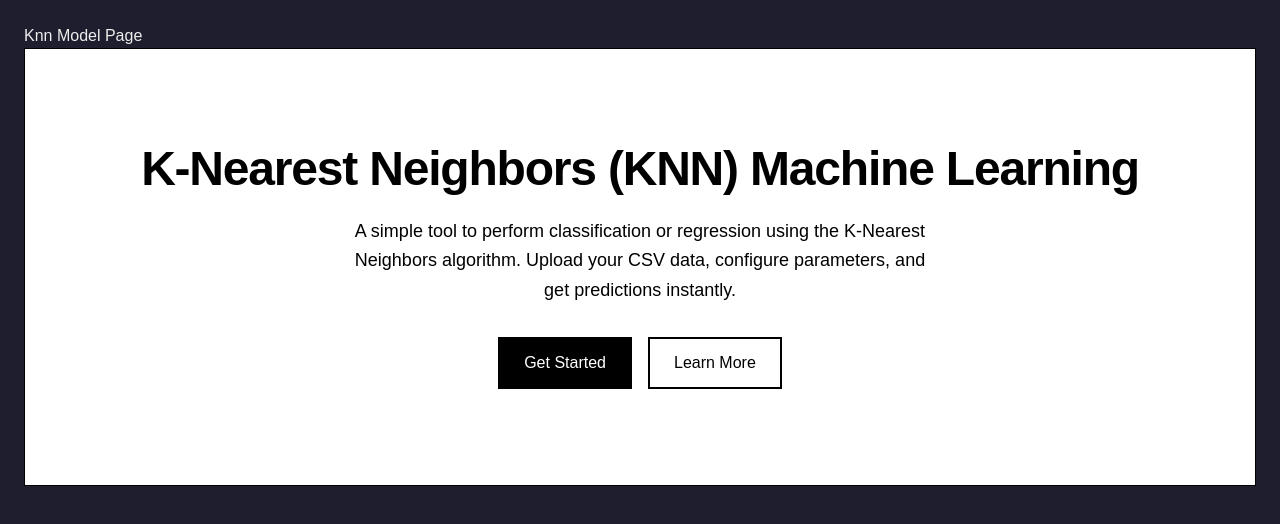
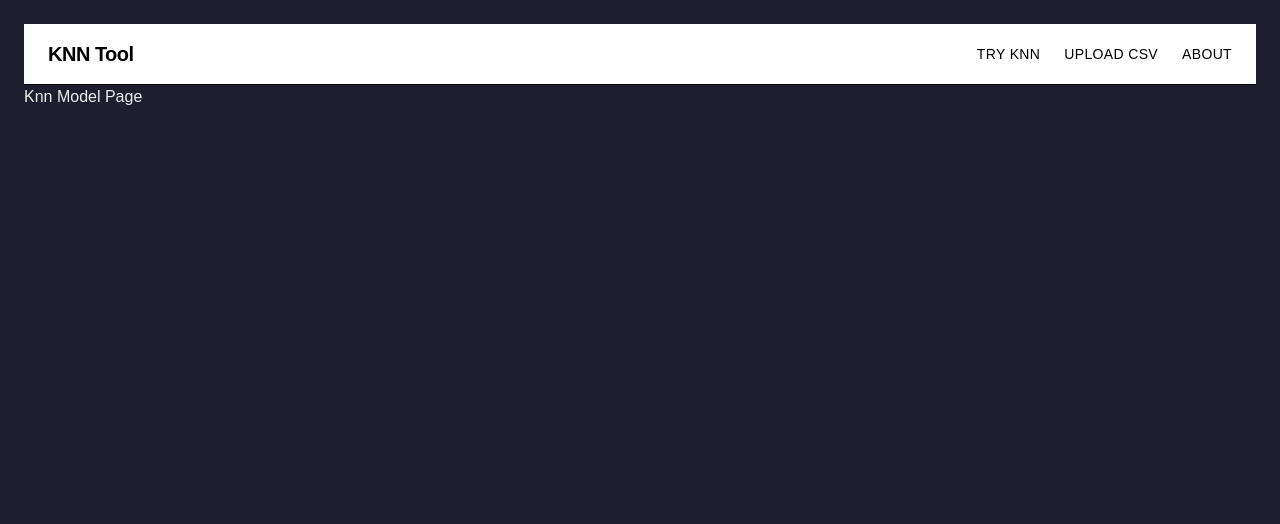
Before and after one commit to ml-workbench/knn, a Next.js app: page /knn in a window 1280 px wide. Shown: the top 524 px of the page. Built offline with nearby package versions, Linux system fonts and the light colour scheme.

Commit message:
feat:Navbar

```diff
--- a/src/app/knn/page.tsx
+++ b/src/app/knn/page.tsx
@@ -1,11 +1,7 @@
-import HeroSection from "@/components/HeroSection";
-
 export default function knn(){
     return(
         <div>
             <h3>Knn Model Page</h3>
-            <HeroSection/>
-
         </div>
     );
 }
--- a/src/app/layout.tsx
+++ b/src/app/layout.tsx
@@ -1,6 +1,7 @@
 import type { Metadata } from "next";
 import { Geist, Geist_Mono } from "next/font/google";
 import "./globals.css";
+import NavBar from "@/components/NavBar";
 
 const geistSans = Geist({
   variable: "--font-geist-sans",
@@ -27,6 +28,7 @@ export default function RootLayout({
       <body
         className={`${geistSans.variable} ${geistMono.variable} m-6 antialiased`}
       >
+        <NavBar/>
         {children}
       </body>
     </html>
--- a/src/app/page.tsx
+++ b/src/app/page.tsx
@@ -1,10 +1,12 @@
 import Button from "@/components/Button";
+import HeroSection from "@/components/HeroSection";
 
 export default function Home() {
   return (
     <div className="">
       <h2>Let's Explore </h2>
       <Button href="/knn">Go To KNN</Button>
+      <HeroSection/>
     </div>
   );
 }
--- a/src/components/Button.tsx
+++ b/src/components/Button.tsx
@@ -1,11 +1,13 @@
 import Link from "next/link";
 interface ButtonProps{
     href:string;
+    bgcolor:string;
+    textcolor:string;
     children:React.ReactNode
 }
 
-export default function Button ({href,children} : ButtonProps){
+export default function Button ({href,bgcolor,textcolor,children} : ButtonProps){
     return(
-        <Link href={href} className="inline-block px-2 py-1 border-2 border-black text-black font-bold tracking-wider hover:bg-black hover:text-white transition-all duration-200">{children}</Link>
+        <Link href={href} className={`inline-block px-2 py-1 border-2 bg-${bgcolor} border-black text-${textcolor} font-bold tracking-wider hover:bg-${textcolor} hover:text-${bgcolor} transition-all duration-200`}>{children}</Link>
     );
 }
--- a/src/components/HeroSection.tsx
+++ b/src/components/HeroSection.tsx
@@ -1,3 +1,5 @@
+import Button from "./Button";
+
 export default function HeroSection() {
   return (
     <div className="text-center py-24 border border-black bg-white text-black">
@@ -10,18 +12,8 @@ export default function HeroSection() {
         parameters, and get predictions instantly.
       </p>
       <div className="flex flex-col sm:flex-row justify-center gap-4">
-        <a
-          href="#"
-          className="px-6 py-3 border-2 border-black bg-black text-white hover:bg-white hover:text-black transition-colors duration-200"
-        >
-          Get Started
-        </a>
-        <a
-          href="#"
-          className="px-6 py-3 border-2 border-black text-black hover:bg-black hover:text-white transition-colors duration-200"
-        >
-          Learn More
-        </a>
+        <Button href="/knn" bgcolor="white" textcolor="black">Get Started</Button>
+        <Button href="#" bgcolor="black" textcolor="white">Learn More</Button>
       </div>
     </div>
   );
--- /dev/null
+++ b/src/components/NavBar.tsx
@@ -0,0 +1,17 @@
+import Link from "next/link";
+
+export default function NavBar() {
+  return (
+    <nav className="w-full border-b border-black px-6 py-4 flex justify-between items-center bg-white text-black">
+      <Link href="/" className="text-xl font-bold tracking-tight">
+        KNN Tool
+      </Link>
+
+      <div className="flex gap-6 text-sm font-medium uppercase tracking-wide">
+        <Link href="/knn" className="hover:underline">Try Knn</Link>
+        <Link href="#" className="hover:underline">Upload CSV</Link>
+        <Link href="#" className="hover:underline">About</Link>
+      </div>
+    </nav>
+  );
+}
```
